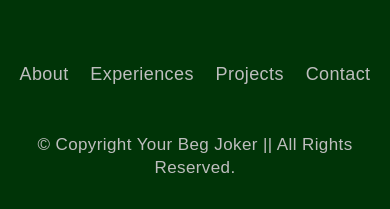
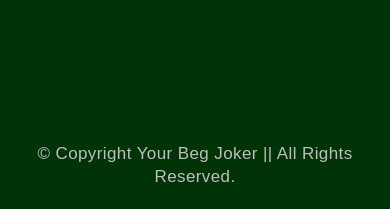
Before and after one commit to isansa/portfolio, a plain HTML site: page index.html in a window 390 px wide. Shown: the part 4143-4352 px from the top of the page. Drawn offline with Linux system fonts and the light colour scheme.

Commit message:
Details-29-10

```diff
--- a/index.html
+++ b/index.html
@@ -3,7 +3,7 @@
   <head>
     <meta charset="UTF-8">
     <meta name="viewport" content="width=device-width, initial-scale=1.0">
-  <title>Personal portfolio Website</title>
+    <title>Portfolio Website</title>
     <link rel="stylesheet" href="./style.css">
   </head>
   <body>
@@ -138,8 +138,8 @@
           <img src="./Image/Projects/FitUp.png" alt="">
           <h3>FitUp Project</h3>
           <div class="header-action-aria">
-          <a href="" class="btn">Github</a>
-          <a href="" class="btn">Live Demo</a>
+            <a href="https://github.com/kongtuk2539/fit-up-project" class="btn">Github</a>
+            <a href="https://fit-up-project.vercel.app/" class="btn">Live Demo</a>
           </div>
         </div>
         <div class="project">
@@ -184,13 +184,7 @@
 
     <!--Start Footer-->
     <footer>
-    <ul class="nav-links">
-      <li><a href="#About">About</a></li>
-      <li><a href="#Experiences">Experiences</a></li>
-      <li><a href="#Projects">Projects</a></li>
-      <li><a href="#Contact">Contact</a></li>
-    </ul>
-    <p>&copy; Copyright Your Beg Joker || All Rights Reserved.</p>
+      <p class="copyright">&copy; Copyright Your Beg Joker || All Rights Reserved.</p>
     </footer>
     <!--End-->
 
--- a/style.css
+++ b/style.css
@@ -112,7 +112,7 @@
     width: 90%;
   }
 
-  /* .......................Start Nav Bar......................... */
+  /* Start Nav Bar */
   nav{
     height: 8rem;
     position: fixed;
@@ -140,10 +140,10 @@
     align-items: center;
     gap: 2rem;
   }
-  /* .......................End Nav Bar......................... */
+  /* End Nav Bar */
 
 
-  /* .......................Start Header Section......................... */
+  /* Start Header Section */
   header{
     padding-top: 14rem;
   }
@@ -175,10 +175,10 @@
     justify-content: center;
     margin: .7rem auto;
   }
-  /* .......................End Header Section......................... */
+  /* End Header Section */
 
 
-  /* .......................Start About Section......................... */
+  /* Start About Section */
   .about-container{
     display: grid;
     grid-template-columns: 38% auto;
@@ -204,10 +204,10 @@
   .edu-box img{
     margin: auto;
   }
-  /* .......................End About Section......................... */
+  /* End About Section */
 
 
-  /* .......................Start Experience Section......................... */
+  /* Start Experience Section */
   section{
     position: relative;
   }
@@ -244,10 +244,10 @@
     display: flex;
     gap: 20px;
   }
-  /* .......................End Experience Section......................... */
+  /* End Experience Section */
 
 
-  /* .......................Start Projects Section......................... */
+  /* Start Projects Section */
   .project-container{
     display: grid;
     grid-template-columns: repeat(3,1fr);
@@ -263,10 +263,10 @@
     border-radius: 30px;
     margin-bottom: 1rem;
   }
-  /* .......................End Projects Section......................... */
+  /* End Projects Section */
 
 
-  /* .......................Start Contact Section......................... */
+  /* Start Contact Section */
   .contact-container{
     max-width: 30rem;
     border: 1px solid var(--lightSilver);
@@ -281,10 +281,10 @@
     align-items: center;
     gap: .5rem;
   }
-  /* .......................End Contact Section......................... */
+  /* End Contact Section */
 
 
-  /* .......................Start Footer Section......................... */
+  /* Start Footer Section */
   footer{
     margin-top: 9rem;
     padding: 30px;
@@ -294,10 +294,10 @@
     justify-content: center;
     margin-bottom: 3rem;
   }
-  /* .......................End Footer Section......................... */
+  /* End Footer Section */
 
 
-  /* .......................Start Media Scrin ......................... */
+  /* Start Media Scrin  */
   /* Max-Width(1024px) */
   @media (max-width:1024px) {
       /*Start About  */
@@ -388,17 +388,17 @@
     a{
       font-size: 18px;
     }
-    /* .......Start Nav........*/
+    /* Start Nav.*/
     .nav-links{
       gap: 0;
       justify-content: space-between;
     }
-    /* .......Start Contact........*/
+    /* Start Contact.*/
     .contact-container {
       flex-direction: column;
       gap: 1rem;
     }
-    /* .......Start footer........*/
+    /* Start footer.*/
     footer{
       padding: 0;
       padding-bottom: 20px;
@@ -406,9 +406,8 @@
       margin: auto;
       margin-top: 9rem;
     }
-    footer .nav-links{
-      width: 100%;
-      justify-content: space-between;
+    .copyright p{
+      color: aqua;
     }
   }
-  /* .......................End Media Scrin......................... */
+  /* End */
```
Also changed, not shown: Image/Projects/Findyourhat.png, Image/email.png. Lines whose indentation alone changed are shown as unchanged.
